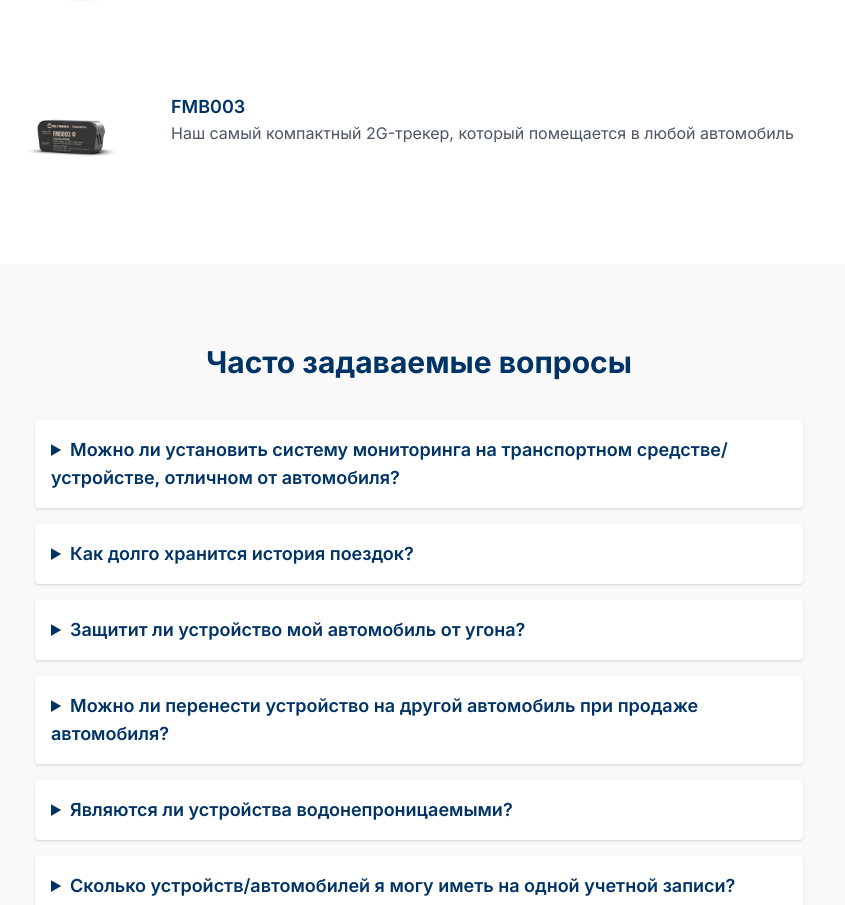
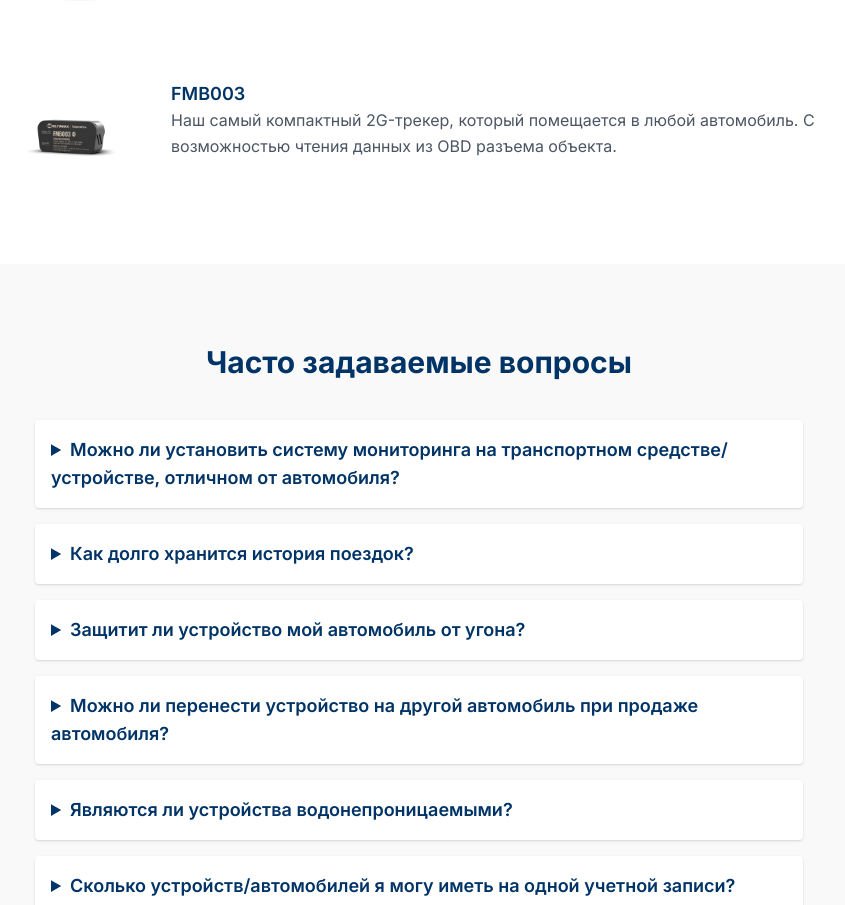
Before and after one commit to GuschinS/omnisystem, a React (Vite) app: page / in a window 1280 px wide. Shown: the part 4432-5337 px from the top of the page, without its empty margins (221-1066 px from the left). Built offline with nearby package versions, Linux system fonts and the light colour scheme.

Commit message:
add workflow for GitHub Actions

```diff
--- a/index.html
+++ b/index.html
@@ -3,7 +3,7 @@
   <head>
     <meta charset="UTF-8" />
     <link rel="icon" type="image/svg+xml" href="/icon.svg" />
-    <link href="https://fonts.googleapis.com/css2?family=Inter :wght@400;600;700&display=swap" rel="stylesheet" crossorigin="anonymous">
+    <link href="https://fonts.googleapis.com/css2?family=Inter:wght@400;600;700&display=swap" rel="stylesheet" crossorigin="anonymous">
     <meta name="viewport" content="width=device-width, initial-scale=1.0" />
     <title>OMNISystem</title>
   </head>
--- a/src/components/Devices.jsx
+++ b/src/components/Devices.jsx
@@ -122,7 +122,7 @@ export default function Devices() {
             />
             <div className="text-center md:text-left md:flex-1">
               <h3 className="font-semibold text-lg text-primary">FMB003</h3>
-              <p className="text-gray-600 text-left">Наш самый компактный 2G-трекер, который помещается в любой автомобиль</p>
+              <p className="text-gray-600 text-left">Наш самый компактный 2G-трекер, который помещается в любой автомобиль. С возможностью чтения данных из OBD разъема объекта.</p>
             </div>
           </li>
         </ul>
```
